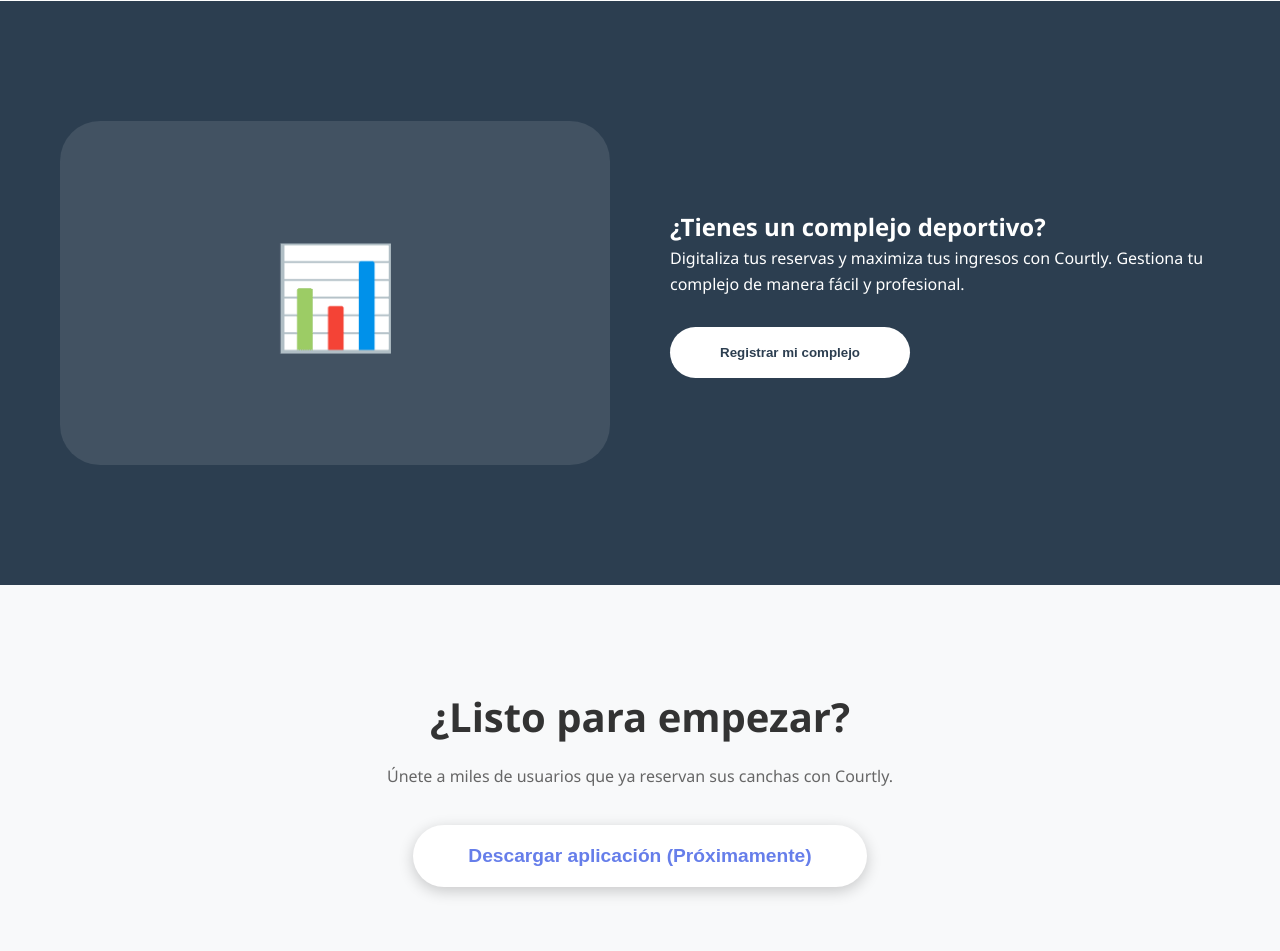
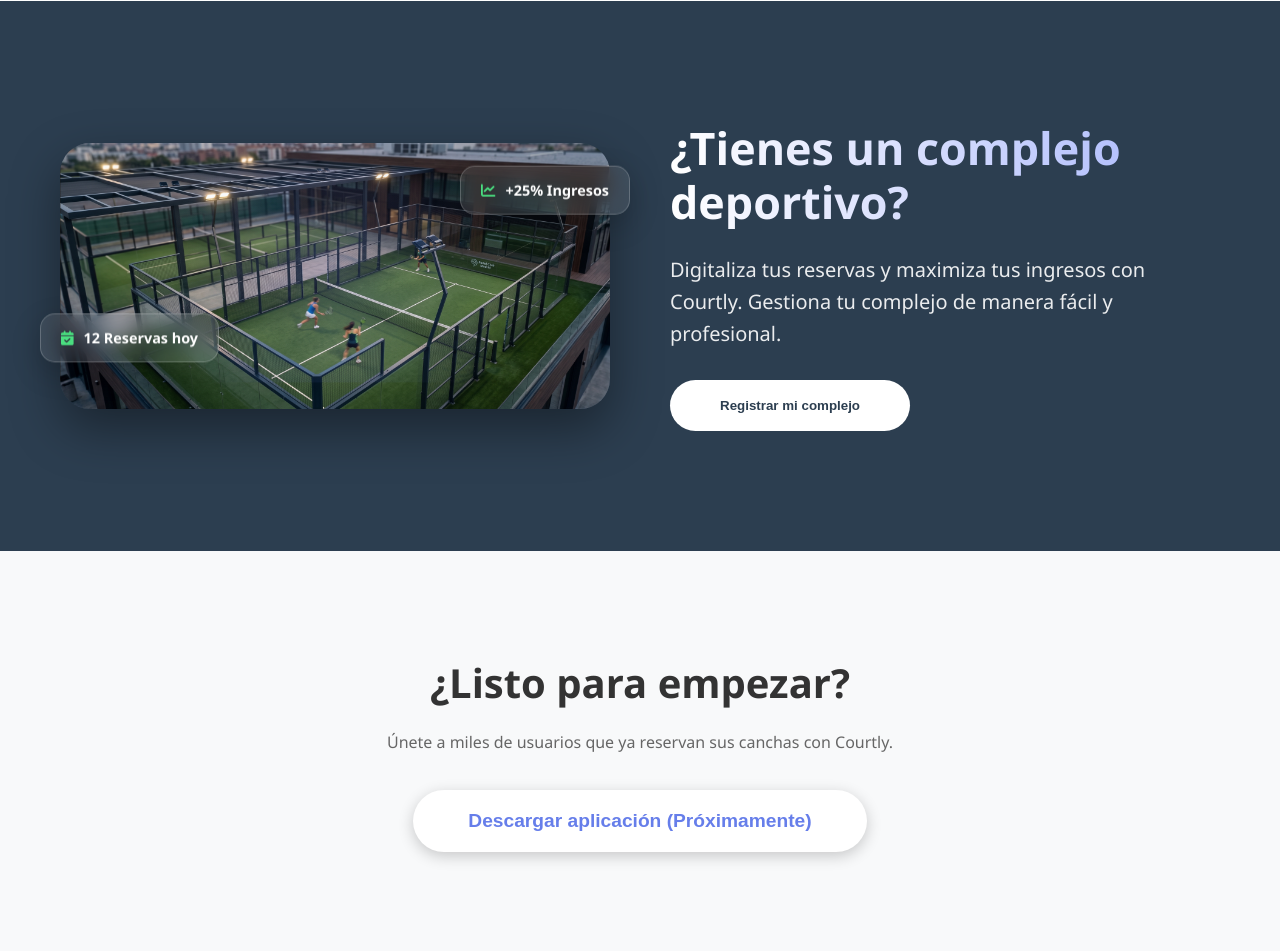
Before and after one commit to GianlucaDamico/ProyectoGS, a Django app: page / in a window 1280 px wide. Shown: the part 1579-2530 px from the top of the page. Run offline with Django 4.2, Linux system fonts and the light colour scheme; parts of the project's set-up code (start-up, migrations or seed data) failed here and were passed over.

Commit message:
Update styles and structure for Owners section; add new image and badges

```diff
--- a/core/static/core/home.css
+++ b/core/static/core/home.css
@@ -3,7 +3,7 @@
 body { font-family: 'Segoe UI', sans-serif; line-height: 1.6; color: #333; overflow-x: hidden; }
 .container { max-width: 1200px; margin: 0 auto; padding: 0 20px; }
 
-/* ============ Navbar & Hero (Igual que antes) ============ */
+/* ============ Navbar & Hero ============ */
 .navbar { background: white; box-shadow: 0 2px 10px rgba(0,0,0,0.1); position: sticky; top: 0; z-index: 1000; min-height: 90px; display: flex; align-items: center; }
 .navbar-container { width: 100%; max-width: 1800px; margin: 0 auto; padding: 0 30px; display: flex; justify-content: space-between; align-items: center; }
 .logo-img { height: 91px; width: auto; object-fit: contain; }
@@ -18,28 +18,22 @@ body { font-family: 'Segoe UI', sans-serif; line-height: 1.6; color: #333; overf
 .hero-subtitle { font-size: 1.6rem; margin-bottom: 45px; }
 .user-greeting { font-size: 1.2rem; color: #000000; padding-right: 20px;}
 
-/* Botón Hero Resaltado */
 .btn-primary { background: white; color: #667eea; padding: 20px 55px; border: none; border-radius: 50px; font-size: 1.2rem; font-weight: 700; cursor: pointer; box-shadow: 0 4px 15px rgba(0,0,0,0.2); transition: all 0.4s ease; }
 .btn-primary:hover:not(:disabled) { transform: translateY(-5px); box-shadow: 0 12px 30px rgba(0,0,0,0.3); color: #764ba2; }
 
-/* ============ About Section (Híbrida Estética) ============ */
+/* ============ About Section ============ */
 .about-section { padding: 120px 0; background: #fff; overflow: hidden; }
 .about-grid { display: grid; grid-template-columns: 1fr 1fr; gap: 80px; align-items: center; }
-
 .section-heading { font-size: 3rem; font-weight: 800; color: #2c3e50; margin-bottom: 20px; }
 .section-desc { font-size: 1.2rem; color: #666; margin-bottom: 50px; }
 
-/* Diagrama Estético */
 .booking-flow { display: flex; flex-direction: column; gap: 35px; position: relative; }
 .flow-step { display: flex; align-items: center; gap: 25px; position: relative; }
 .step-icon { width: 60px; height: 60px; background: #f0f4ff; color: #667eea; border-radius: 18px; display: flex; align-items: center; justify-content: center; font-size: 1.5rem; box-shadow: 0 10px 20px rgba(102,126,234,0.1); z-index: 2; }
 .step-info h4 { font-size: 1.3rem; color: #2c3e50; }
 .step-info p { color: #888; }
-
-/* Línea que conecta los pasos */
 .step-line { position: absolute; left: 30px; top: -35px; width: 2px; height: 35px; background: #e0e6ff; z-index: 1; }
 
-/* Panel Derecho con Perspectiva 3D */
 .about-visual-panel { display: flex; justify-content: center; align-items: center; }
 .perspective-container { perspective: 1000px; }
 
@@ -50,13 +44,10 @@ body { font-family: 'Segoe UI', sans-serif; line-height: 1.6; color: #333; overf
     border-radius: 30px;
     box-shadow: 30px 30px 60px rgba(102, 126, 234, 0.15);
     border: 1px solid #f0f2ff;
-    transform: rotateY(-15deg) rotateX(10deg); /* EFECTO 3D */
+    transform: rotateY(-15deg) rotateX(10deg);
     transition: 0.5s;
 }
-
-.confirmation-card-3d:hover {
-    transform: rotateY(0deg) rotateX(0deg) scale(1.02);
-}
+.confirmation-card-3d:hover { transform: rotateY(0deg) rotateX(0deg) scale(1.02); }
 
 .status-badge-3d { background: #e8fbf3; color: #27ae60; padding: 6px 15px; border-radius: 50px; font-weight: 800; font-size: 0.8rem; display: inline-block; margin-bottom: 20px; }
 .card-header-3d h3 { color: #2c3e50; font-size: 1.5rem; margin-bottom: 25px; }
@@ -66,17 +57,38 @@ body { font-family: 'Segoe UI', sans-serif; line-height: 1.6; color: #333; overf
 .card-footer-3d { margin-top: 30px; border-top: 1px dashed #eee; padding-top: 30px; text-align: center; color: #aaa; }
 .qr-mock { font-size: 50px; margin-bottom: 10px; opacity: 0.3; }
 
-/* ============ Otras Secciones ============ */
+/* ============ Owners Section (Actualizada para Imagen CANCHA) ============ */
 .owners-section { background: #2c3e50; color: white; padding: 120px 20px; }
 .owners-content { display: grid; grid-template-columns: 1fr 1fr; gap: 60px; align-items: center; }
-.image-placeholder-dark { background: rgba(255,255,255,0.1); width: 100%; aspect-ratio: 16/10; border-radius: 40px; display: flex; align-items: center; justify-content: center; font-size: 100px; }
+
+.owners-image {
+    perspective: 1000px;
+    display: flex;
+    justify-content: center;
+}
+
+.owners-dashboard-img {
+    width: 100%;
+    max-width: 600px;
+    height: auto;
+    border-radius: 30px;
+    box-shadow: 0 20px 50px rgba(0,0,0,0.4);
+    transition: transform 0.6s cubic-bezier(0.175, 0.885, 0.32, 1.275);
+    object-fit: cover;
+}
+
+.owners-dashboard-img:hover {
+    transform: translateY(-15px) rotateY(-5deg);
+}
+
 .btn-primary-dark { background: white; color: #2c3e50; padding: 18px 50px; border-radius: 50px; border: none; font-weight: 700; cursor: pointer; margin-top: 30px; transition: 0.3s; }
+.btn-primary-dark:hover { background: #f0f0f0; transform: scale(1.05); }
 
+/* ============ Prefooter & Footer ============ */
 .prefooter { padding: 100px 20px; text-align: center; background: #f8f9fa; }
 .prefooter h2 { font-size: 2.5rem; margin-bottom: 15px; }
 .prefooter p { margin-bottom: 35px; color: #666; }
 
-/* ============ Footer ============ */
 .footer { background: #111; color: #fff; padding: 100px 20px 50px; }
 .footer-container { max-width: 1200px; margin: 0 auto; display: grid; grid-template-columns: repeat(auto-fit, minmax(200px, 1fr)); gap: 50px; }
 .footer-section h4 { color: #667eea; margin-bottom: 30px; }
@@ -84,3 +96,80 @@ body { font-family: 'Segoe UI', sans-serif; line-height: 1.6; color: #333; overf
 .footer-section a { color: #bbb; text-decoration: none; transition: 0.3s; }
 .footer-section a:hover { color: white; }
 .footer-bottom { text-align: center; margin-top: 80px; padding-top: 30px; border-top: 1px solid #222; color: #555; }
+/* --- Mejoras para la sección de Propietarios --- */
+
+/* Resplandor suave detrás de la imagen para dar profundidad */
+.owners-image {
+    position: relative;
+}
+
+.owners-image::after {
+    content: "";
+    position: absolute;
+    top: 50%;
+    left: 50%;
+    width: 80%;
+    height: 80%;
+    background: radial-gradient(circle, rgba(102, 126, 234, 0.2) 0%, transparent 70%);
+    transform: translate(-50%, -50%);
+    z-index: 1;
+    pointer-events: none;
+}
+
+/* Estilo de los Badges Flotantes */
+.stat-badge {
+    position: absolute;
+    background: rgba(255, 255, 255, 0.1);
+    backdrop-filter: blur(10px);
+    -webkit-backdrop-filter: blur(10px);
+    border: 1px solid rgba(255, 255, 255, 0.2);
+    padding: 12px 20px;
+    border-radius: 15px;
+    color: white;
+    font-weight: 600;
+    font-size: 0.9rem;
+    display: flex;
+    align-items: center;
+    gap: 10px;
+    box-shadow: 0 10px 30px rgba(0,0,0,0.2);
+    z-index: 5;
+    animation: floating 3s ease-in-out infinite;
+}
+
+.stat-badge i {
+    color: #4ade80; /* Un verde vibrante para el icono */
+}
+
+.badge-top {
+    top: 10%;
+    right: -20px;
+}
+
+.badge-bottom {
+    bottom: 15%;
+    left: -20px;
+    animation-delay: 1.5s; /* Para que no se muevan al mismo tiempo */
+}
+
+/* Animación de flotado */
+@keyframes floating {
+    0% { transform: translateY(0px); }
+    50% { transform: translateY(-10px); }
+    100% { transform: translateY(0px); }
+}
+
+/* Mejora en el texto para que respire más */
+.owners-text h2 {
+    font-size: 2.8rem;
+    line-height: 1.2;
+    margin-bottom: 25px;
+    background: linear-gradient(to right, #ffffff, #a5b4fc);
+    -webkit-background-clip: text;
+    -webkit-text-fill-color: transparent;
+}
+
+.owners-text p {
+    font-size: 1.25rem;
+    opacity: 0.9;
+    max-width: 500px;
+}
--- a/core/templates/core/home.html
+++ b/core/templates/core/home.html
@@ -41,13 +41,11 @@
             <h1 class="hero-title">Encuentra tu cancha deportiva ideal</h1>
             <p class="hero-subtitle">Reserva canchas, campos y complejos deportivos en segundos</p>
             <button class="btn-primary" onclick="window.location.href='{% url 'core:explorar_complejos' %}'">Explorar canchas</button>
-
         </div>
     </section>
 
     <section class="about-section">
         <div class="container about-grid">
-
             <div class="about-text-content">
                 <h2 class="section-heading">¿Qué es Courtly?</h2>
                 <p class="section-desc">La plataforma líder para conectar deportistas con sus canchas ideales. Simplificamos tu reserva en 4 pasos:</p>
@@ -122,7 +120,14 @@
         <div class="container">
             <div class="owners-content">
                 <div class="owners-image">
-                    <div class="image-placeholder-dark">📊</div>
+                    <img src="{% static 'core/img/CANCHA.png' %}" alt="Gestión de complejo" class="owners-dashboard-img">
+
+                    <div class="stat-badge badge-top">
+                        <i class="fas fa-chart-line"></i> +25% Ingresos
+                    </div>
+                    <div class="stat-badge badge-bottom">
+                        <i class="fas fa-calendar-check"></i> 12 Reservas hoy
+                    </div>
                 </div>
                 <div class="owners-text">
                     <h2>¿Tienes un complejo deportivo?</h2>
```
Also changed, not shown: core/static/core/img/CANCHA.png (added). Lines whose indentation alone changed are shown as unchanged.
